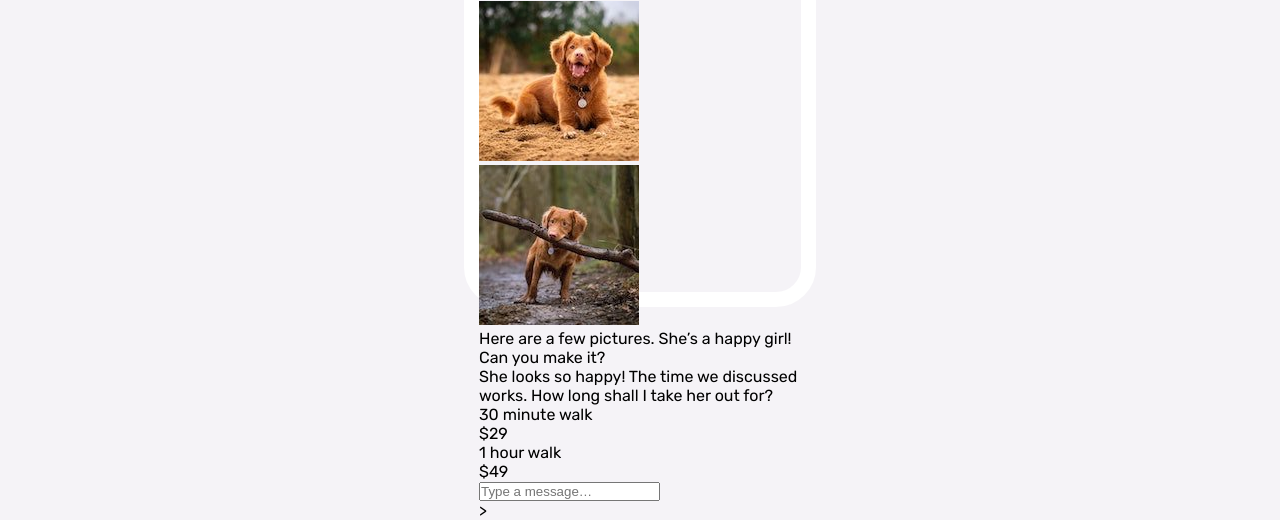
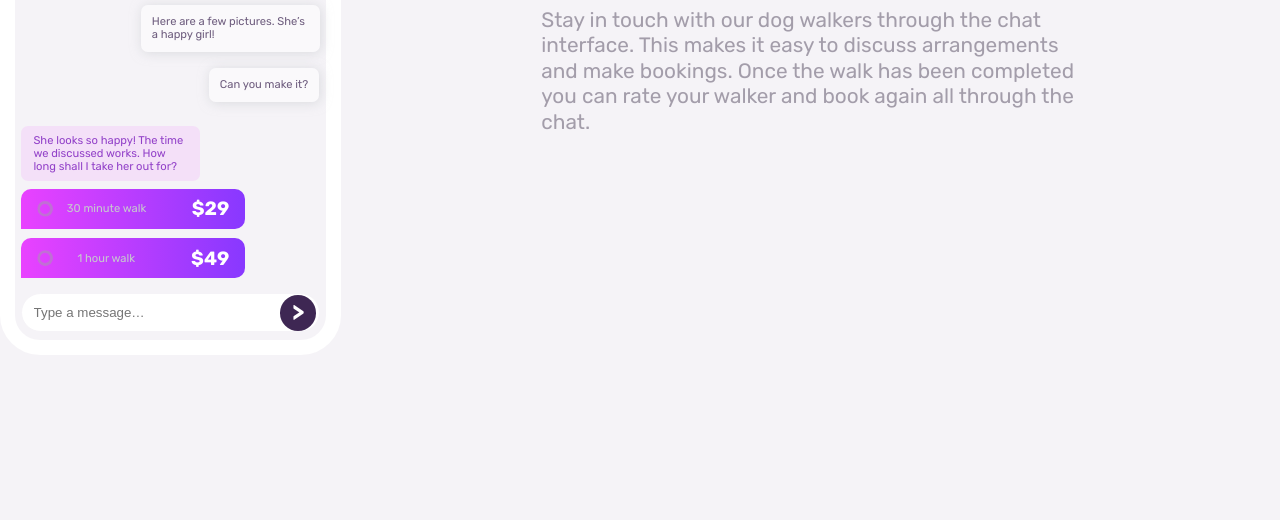
Before and after one commit to joydeep-git/chat-app_css, a plain HTML site: page index.html in a window 1280 px wide. Shown: the part 333-853 px from the top of the page. After the commit the page ends 800 px from the top, so only its background shows below. Drawn offline with Linux system fonts and the light colour scheme.

Commit message:
Completed

```diff
--- a/css/style.css
+++ b/css/style.css
@@ -98,3 +98,151 @@ body{
 .dots img{
     height: 1rem;
 }
+
+.messages{
+    display: flex;
+    flex-direction: column;
+    padding: 0.7rem 0.4rem 0.7rem;
+    font-size: 0.7rem;
+    border-radius: 5px 5px 10px 10px;
+}
+.text{
+    border-radius: 7px;
+}
+.reply{
+    background-color:rgba(233, 66, 255, 0.1);
+    max-width: 60%;
+    margin-bottom: 0.5rem;
+    color: var(--Moderate-Violet);
+    padding: 0.5rem 0.65rem 0.5rem 0.75rem;
+}
+.user{
+    color: var(--Desaturated-Dark-Violet);
+    background-color: rgba(255, 255, 255, 0.5);
+    max-width: 60%;
+    width: fit-content;
+    margin-bottom: 0.5rem;
+    padding: 0.5rem 0.65rem 0.5rem 0.75rem;
+    box-shadow: 1px 1px 12px rgba(198, 202, 205, 0.6);
+    display: flex;
+    align-items: flex-end;
+    margin-left: 7.5rem;
+    padding: 0.65rem;
+    margin-top: 0.5rem;
+    justify-content: flex-end;
+
+}
+.user-1{
+    margin-left: 63%;
+    margin-bottom: 1.5rem;
+}
+.images{
+    display: flex;
+    justify-content: flex-end;
+    /* align-items: center; */
+}
+.images img{
+    height: 4rem;
+    border-radius: 10px;
+    cursor: pointer;
+    margin: 0.4rem;
+}
+.offer{
+    background: linear-gradient(to right, #e942ff, #8838ff);
+    display: flex;
+    flex-direction: row;
+    padding: 1rem;
+    margin-left: 0;
+    width: 75%;
+    border-radius: 10px 10px 10px 0;
+    align-items: center;
+    justify-content: space-between;
+    height: 2.5rem;
+}
+.offer-1{
+    margin-bottom: 0.6rem;
+}
+.offer p{
+    margin-left: -2rem;
+    color: var(--Grayish-Blue);
+}
+.offer span{
+    color: var(--White);
+    font-weight: 700;
+    font-size: 1.2rem;
+}
+.offer div{
+    content: '';
+    height: 1rem;
+    width: 1rem;
+    border-radius: 50%;
+
+    border: 3px solid rgba(163, 157, 170, 0.5);
+    clip-path: circle();
+}
+form{
+    display: inline-flex;
+    margin-top: 0.9rem;
+}
+form input{
+    width: 100%;
+    padding: 0.7rem;
+    border-radius: 20px;
+    border: 1px solid var(--Light-Grayish-Violet);
+    outline: none;
+}
+form div{
+    font-size: 1.5rem;
+    color: var(--White);
+    font-weight: 700;
+    background-color: var(--Very-Dark-Desaturated-Violet);
+    border-radius: 50%;
+    height: 36px;
+    padding: 3px 12px;
+    margin-left: -2.5rem;
+    margin-top: 2px;
+    cursor: pointer;
+}
+
+
+
+.bottom-part{
+    margin-top: 4rem;
+    display: flex;
+    flex-direction: column;
+    text-align: center;
+    padding: 1rem;
+}
+.bottom-part h2{
+    font-size: 3rem;
+    color: var(--Very-Dark-Desaturated-Violet);
+    font-weight: 500;
+}
+.bottom-part p{
+    font-size: 1.3rem;
+    padding: 2.5rem;
+    color: var(--Dark-Grayish-Violet);
+    line-height: 1.6rem;
+}
+
+@media screen and (min-width: 1024px)
+{
+    body{
+        display: flex;
+        flex-direction: row;
+
+        align-items: center;
+    }
+    main{
+        margin: 3rem;
+        margin-bottom: 0;
+    }
+    .bottom-part{
+        padding: 10rem;
+        width: 60rem;
+        text-align: left;
+    }
+    .bottom-part h2{
+        margin-left: 2.3rem;
+    }
+}
--- a/index.html
+++ b/index.html
@@ -50,14 +50,14 @@
         Here are a few pictures. She’s a happy girl!
       </div>
 
-      <div class="text user">Can you make it?</div>
+      <div class="text user user-1">Can you make it?</div>
 
       <div class="text reply">
         She looks so happy! The time we discussed works. How long shall I take
         her out for?
       </div>
 
-      <div class="offer">
+      <div class="offer offer-1">
         <div></div>
         <p>30 minute walk</p>
         <span>$29</span>
@@ -75,6 +75,14 @@
       </form>
     </div>
   </main>
+
+  <div class="bottom-part">
+    <h2>Simple booking</h2>
+
+    <p>Stay in touch with our dog walkers through the chat interface. This makes it easy to discuss arrangements and make bookings. Once the walk has been completed you can rate your walker and book again all through the chat.</p>
+  </div>
+
+
 </body>
 
 </html>
```
